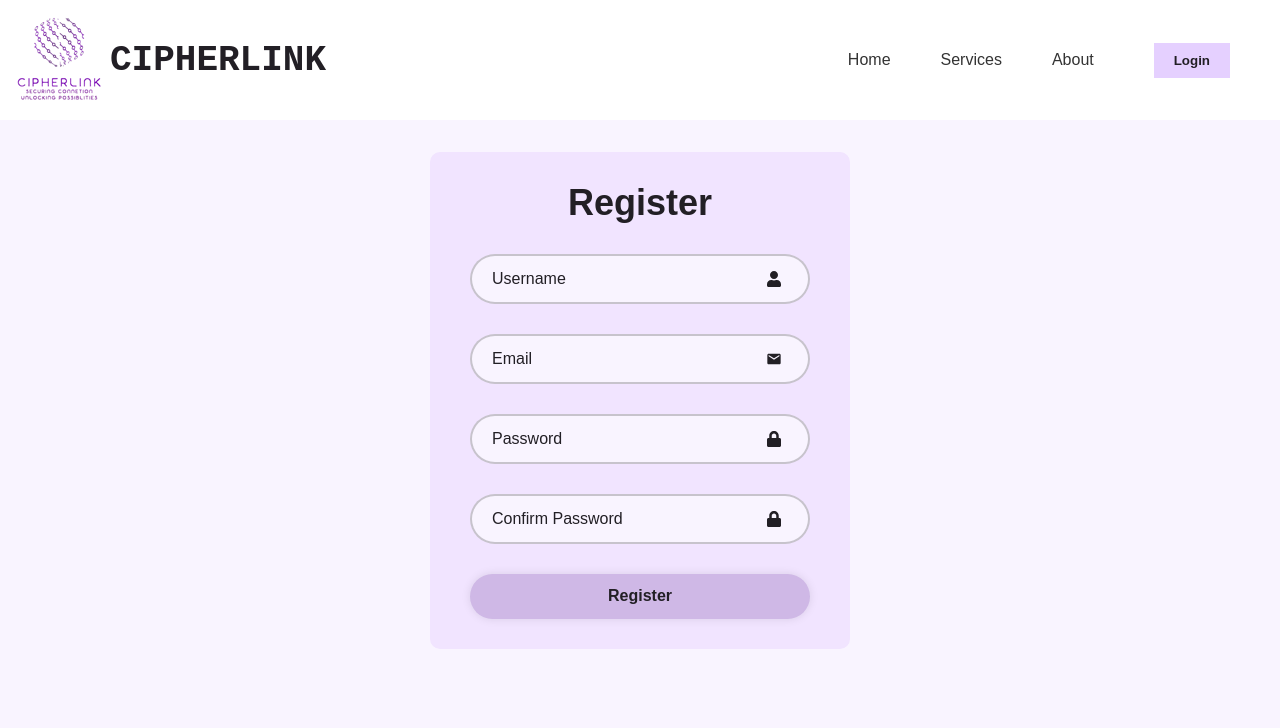
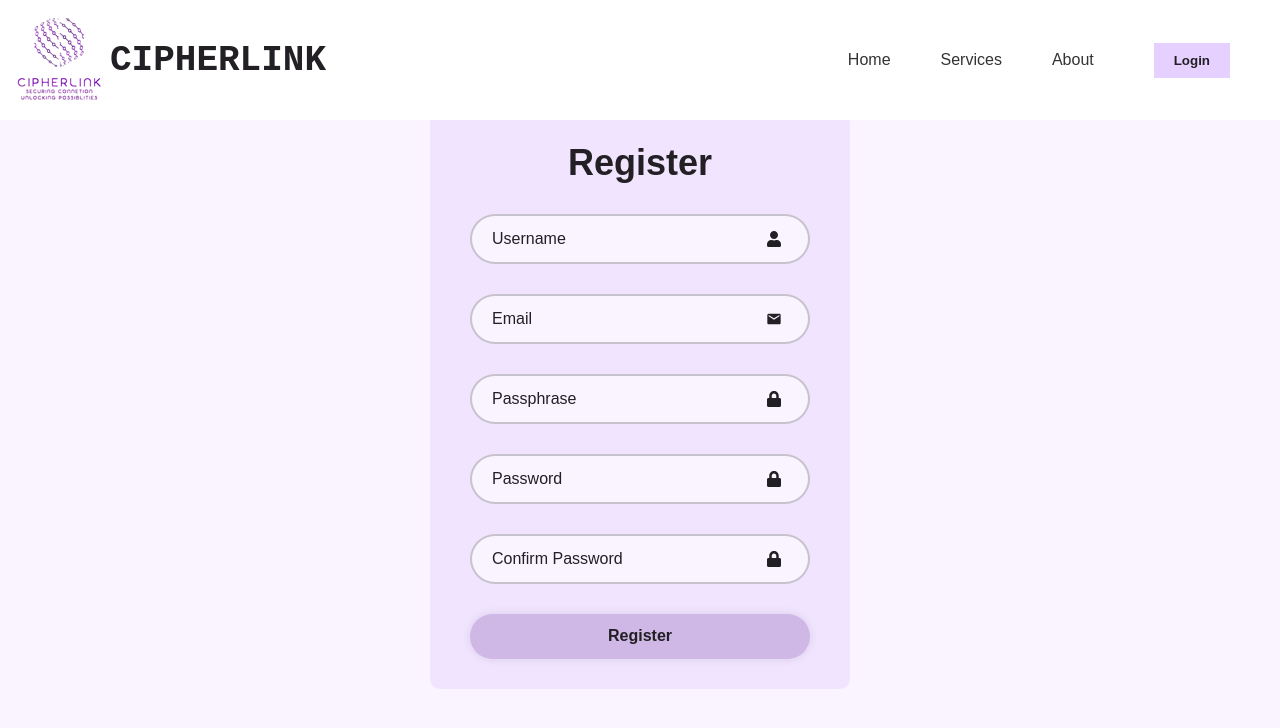
Before and after one commit to Poopedy/FYP-24-S2-05, a React (Vite) app: page /register in a window 1280 px wide. Shown: the top 728 px of the page. Built offline with nearby package versions, Linux system fonts and the light colour scheme.

Commit message:
Update Register Page added Passphrase input box

```diff
--- a/src/pages/RegisterPage/RegisterPage.jsx
+++ b/src/pages/RegisterPage/RegisterPage.jsx
@@ -8,13 +8,14 @@ const RegisterPage = () => {
   // State variables to hold form data
   const [username, setUsername] = useState('');
   const [email, setEmail] = useState('');
+  const [passphrase, setPassphrase] = useState('');
   const [password, setPassword] = useState('');
   const [confirmPassword, setConfirmPassword] = useState('');
   const [isSubmitEnabled, setIsSubmitEnabled] = useState(false);
 
   useEffect(() => {
-    setIsSubmitEnabled(username && email && password && confirmPassword && password === confirmPassword);
-  }, [username, email, password, confirmPassword]);
+    setIsSubmitEnabled(username && email && passphrase && password && confirmPassword && password === confirmPassword);
+  }, [username, email, passphrase, password, confirmPassword]);
 
   const handleSubmit = async (event) => {
     event.preventDefault();
@@ -48,7 +49,7 @@ const RegisterPage = () => {
         <h1>Register</h1>
         <div className="input-box">
           <input
-            type="username"
+            type="text"
             placeholder="Username"
             required
             value={username}
@@ -65,6 +66,16 @@ const RegisterPage = () => {
             onChange={(e) => setEmail(e.target.value)}
           />
           <MdEmail className='icon' />
+        </div>
+        <div className="input-box">
+          <input
+            type="password"
+            placeholder="Passphrase"
+            required
+            value={passphrase}
+            onChange={(e) => setPassphrase(e.target.value)}
+          />
+          <FaLock className='icon' />
         </div>
         <div className="input-box">
           <input
```
